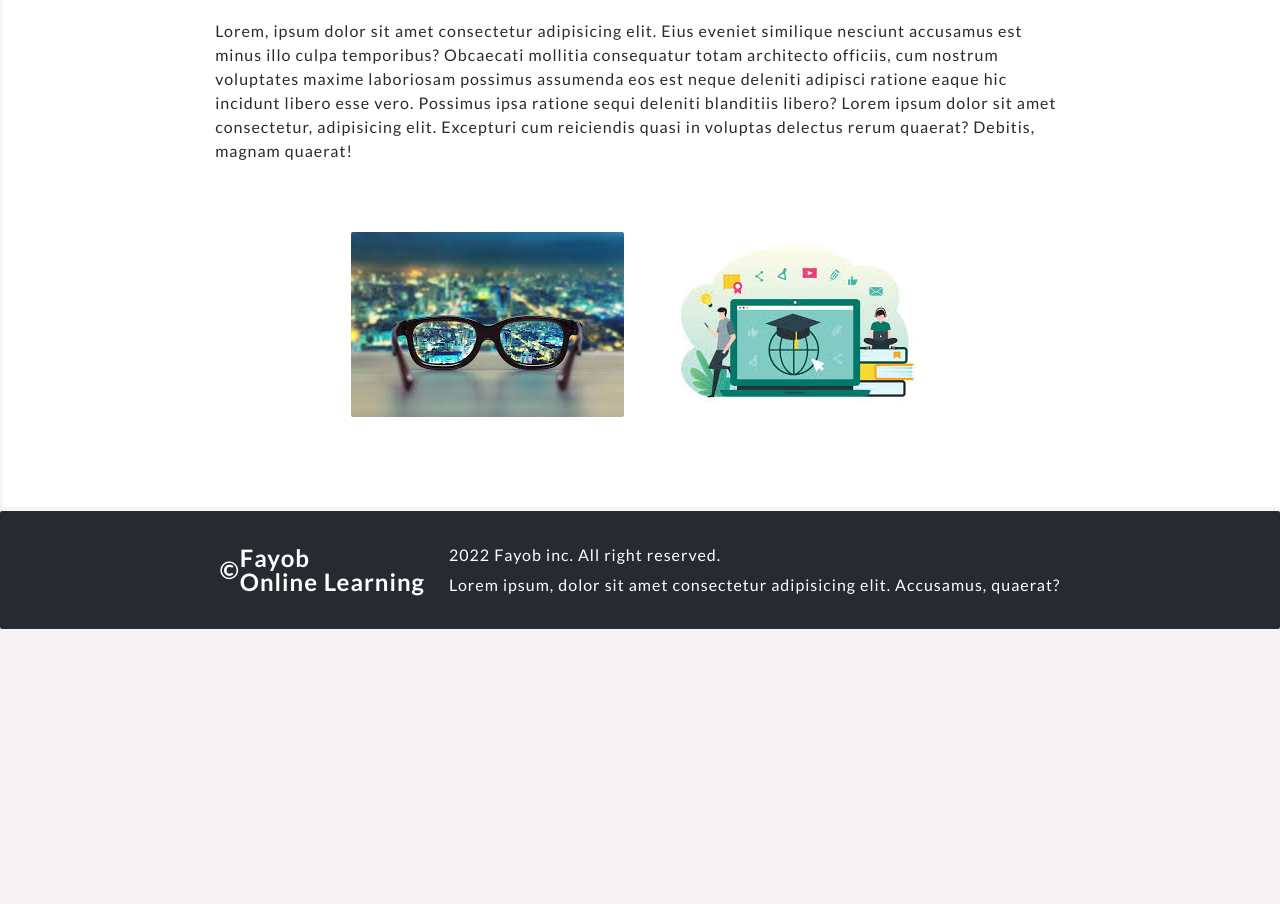
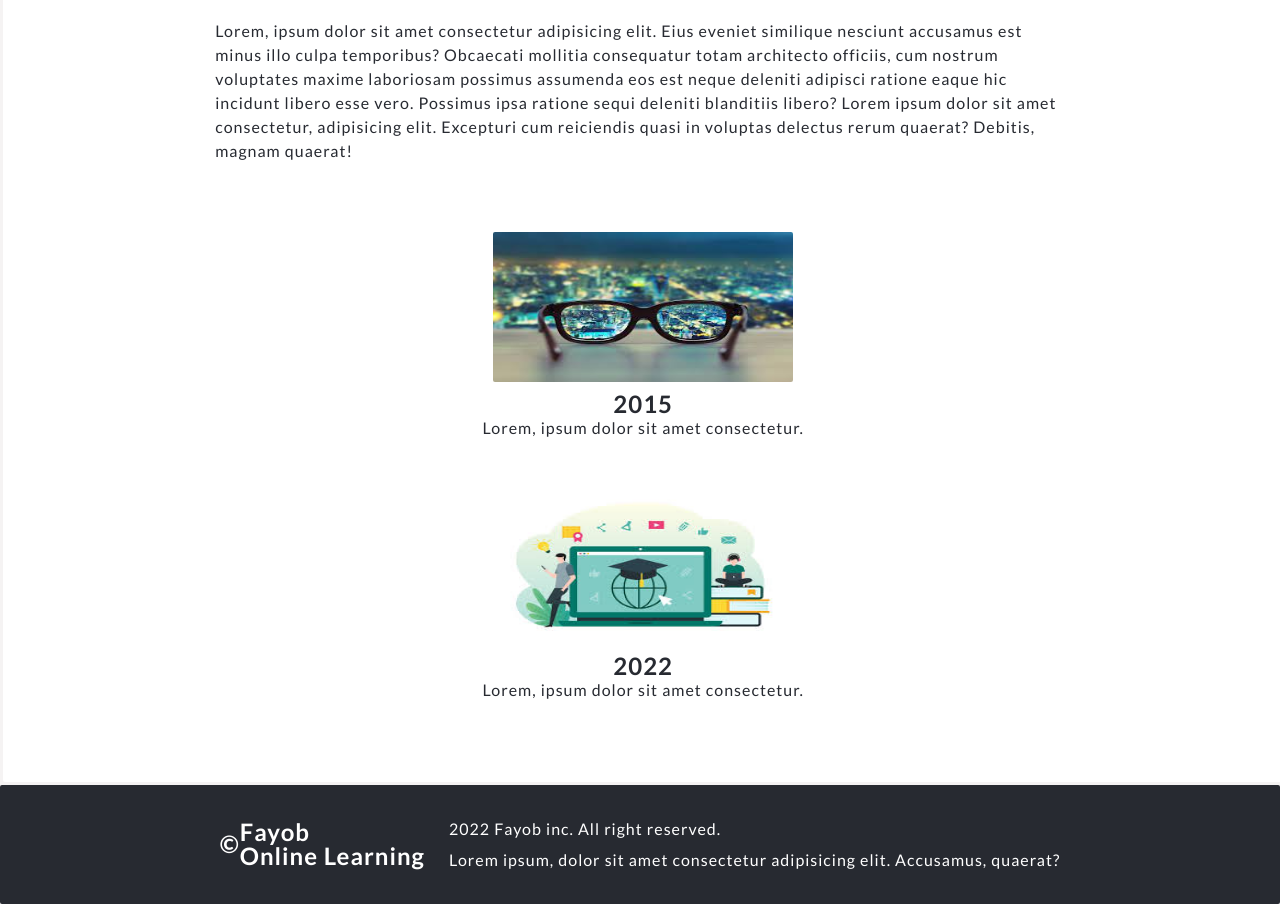
Before and after one commit to Fayob/html-css-js-capstone-project, a website: page about.html in a window 1280 px wide. Shown: the part 1396-2300 px from the top of the page. Before the commit the page ends 2025 px from the top, so only its background shows below. Drawn offline with Linux system fonts and the light colour scheme.

Commit message:
add text and overlay container

```diff
--- a/about.html
+++ b/about.html
@@ -23,7 +23,7 @@
           ></i></a>
         </li>
         <li class="navbar_list">
-          <a href="/main.html" class="logo"><h1>Fayob</h1> </a>
+          <a href="/index.html" class="logo"><h1>Fayob</h1> </a>
         </li>
         <li class="navbar_list">
           <a href="#"><i aria-hidden="true"></i></a>
@@ -172,10 +172,23 @@
           libero esse vero. Possimus ipsa ratione sequi deleniti blanditiis
           libero? Lorem ipsum dolor sit amet consectetur, adipisicing elit. Excepturi cum reiciendis quasi in voluptas delectus rerum quaerat? Debitis, magnam quaerat!
         </p>
-        <div class="story_image">
-          <img src="./assets/learnining-vision.jpg" alt="learning vision" class="story_image_img">
-          <img src="./assets/e-learning-2.jpg" alt="e-learning" class="story_image_img">
+        <div class="story_images">
+          <div class="story_image">
+            <img src="./assets/learnining-vision.jpg" alt="learning vision" width="300px" height="150px" class="story_image_img">
+            <div class="story_image_text">
+              <h2>2015</h2>
+              <p class="story_image_text_p">Lorem, ipsum dolor sit amet consectetur.</p>
+            </div>
+          </div>
+          <div class="story_image">
+            <img src="./assets/e-learning-2.jpg" alt="e-learning" width="300px" height="150px" class="story_image_img">
+            <div class="story_image_text">
+              <h2>2022</h2>
+              <p class="story_image_text_p">Lorem, ipsum dolor sit amet consectetur.</p>
+            </div>
         </div>
+          </div>
+
       </article>
     </section>
     <section>
```
